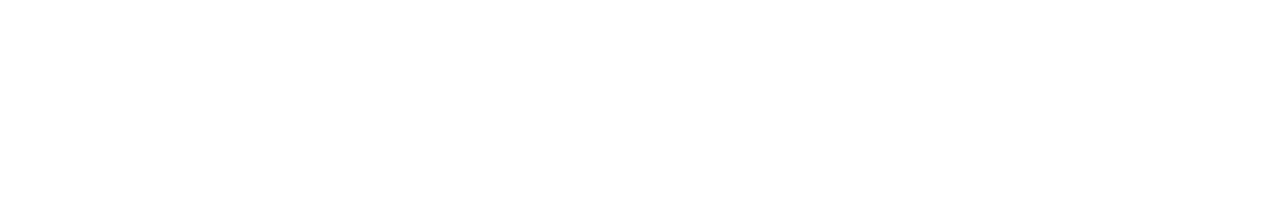
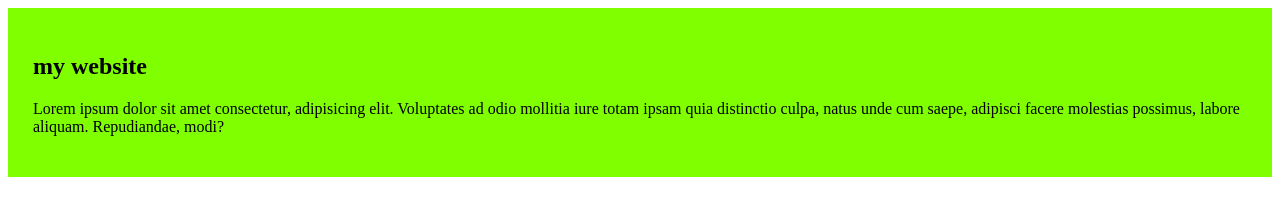
Before and after one commit to talhajr007/git-repo, a plain HTML site: page index.html in a window 1280 px wide. Drawn offline with Linux system fonts and the light colour scheme.

Commit message:
added git repo

```diff
--- a/index.html
+++ b/index.html
@@ -4,8 +4,13 @@
     <meta charset="UTF-8">
     <meta name="viewport" content="width=device-width, initial-scale=1.0">
     <title>git repo</title>
+    <link rel="stylesheet" href="styles/web.css">
 </head>
 <body>
+    <div>
+        <h2>my website</h2>
+        <p>Lorem ipsum dolor sit amet consectetur, adipisicing elit. Voluptates ad odio mollitia iure totam ipsam quia distinctio culpa, natus unde cum saepe, adipisci facere molestias possimus, labore aliquam. Repudiandae, modi?</p>
+    </div>
 
 </body>
 </html>
--- /dev/null
+++ b/styles/web.css
@@ -0,0 +1,4 @@
+div{
+    background-color:chartreuse ;
+    padding: 25px;
+}
```
